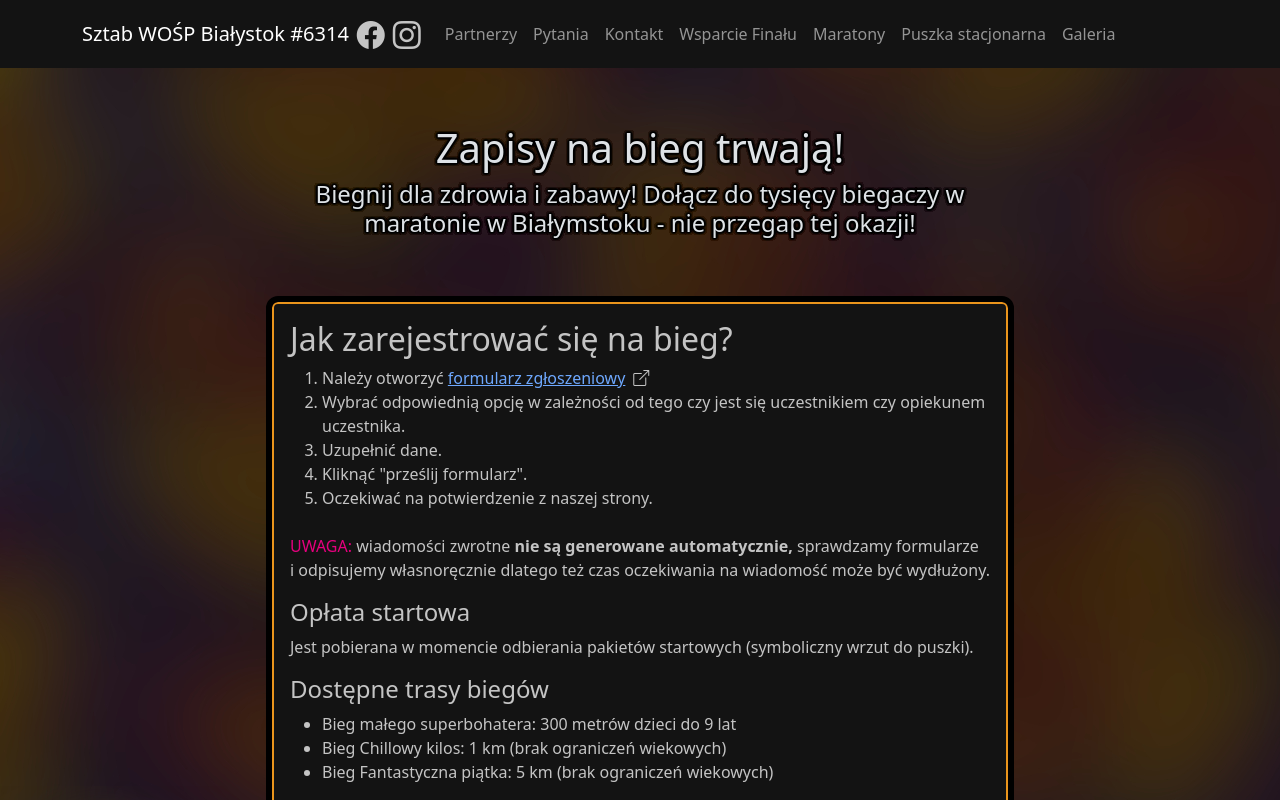
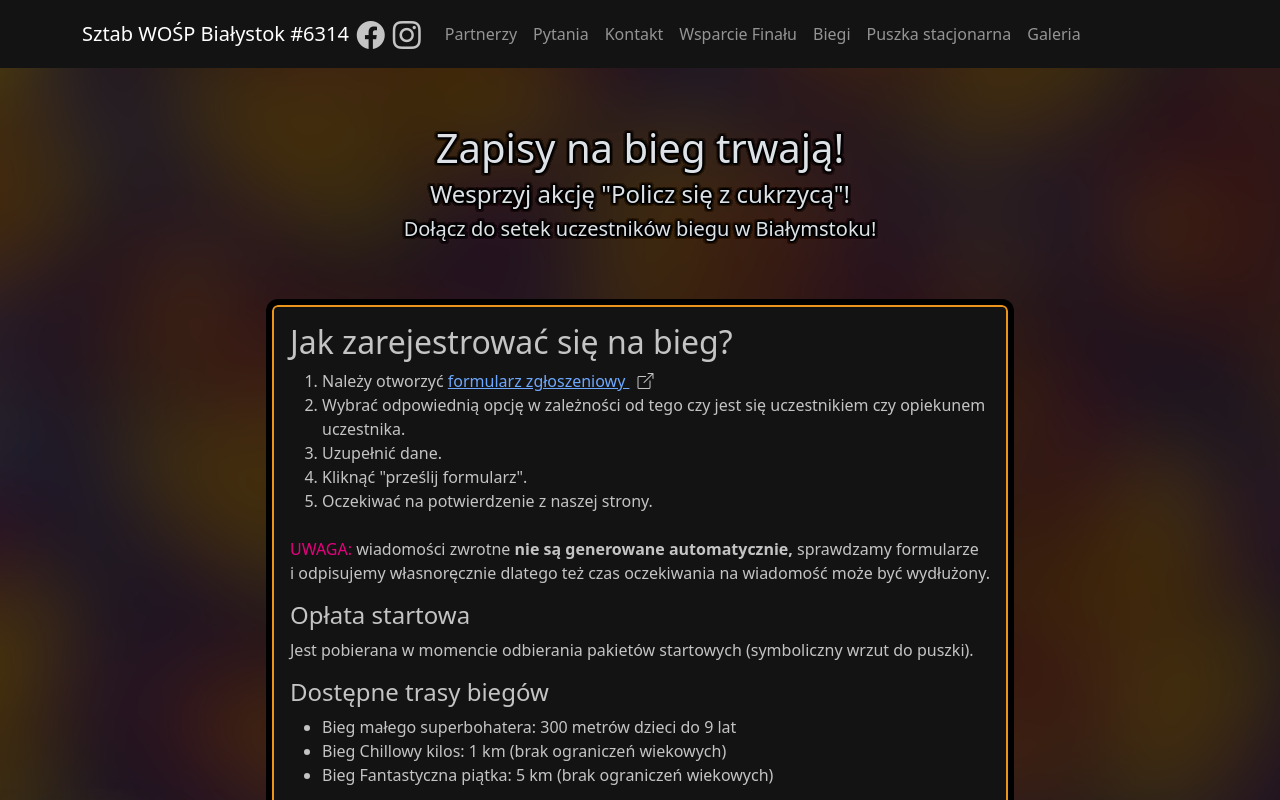
Before and after one commit to Sztab-WOSP-Bialystok/wosp-staff, a Next.js app: page /marathons in a window 1280 px wide. Shown: the top 800 px of the page. Built offline with nearby package versions, Linux system fonts and the light colour scheme.

Commit message:
Closes #29

```diff
--- a/app/components/navbar/navigation.ts
+++ b/app/components/navbar/navigation.ts
@@ -56,7 +56,7 @@ export const navigations: NavigationElement[] = [
     showInNavbar: false,
   },
   {
-    name: "Maratony",
+    name: "Biegi",
     link: Links.MARATHONS,
     showInNavbar: true,
   },
--- a/app/marathons/page.tsx
+++ b/app/marathons/page.tsx
@@ -25,9 +25,11 @@ export default function Page() {
         <Col xl={{ span: 8, offset: 2 }} className="my-2 img-overlay">
           <h1 className="text-center">Zapisy na bieg trwają!</h1>
           <h4 className="text-center px-5 px-md-0">
-            Biegnij dla zdrowia i&nbsp;zabawy! Dołącz do tysięcy biegaczy w
-            maratonie w Białymstoku -&nbsp;nie przegap tej okazji!
+            Wesprzyj akcję "Policz się z cukrzycą"!
           </h4>
+          <h5 className="text-center px-5 px-md-0">
+            Dołącz do setek uczestników biegu w Białymstoku!
+          </h5>
         </Col>
 
         <Col xl={{ span: 8, offset: 2 }} className="my-3 my-xl-5">
@@ -39,8 +41,7 @@ export default function Page() {
                   <li>
                     Należy otworzyć{" "}
                     <Card.Link href={formSource.url}>
-                      formularz zgłoszeniowy
-                      <i className="ms-2 bi bi-box-arrow-up-right"></i>
+                      formularz zgłoszeniowy&nbsp;<i className="ms-2 bi bi-box-arrow-up-right"></i>
                     </Card.Link>
                   </li>
                   <li>
```
